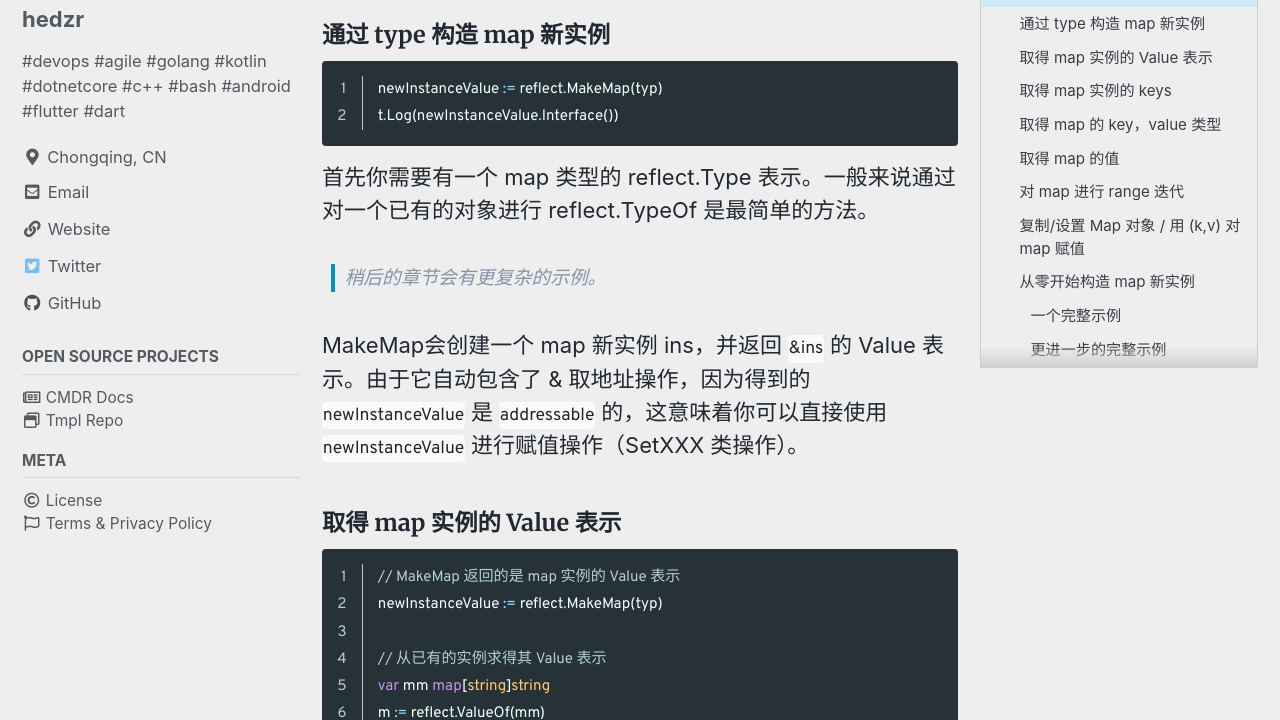
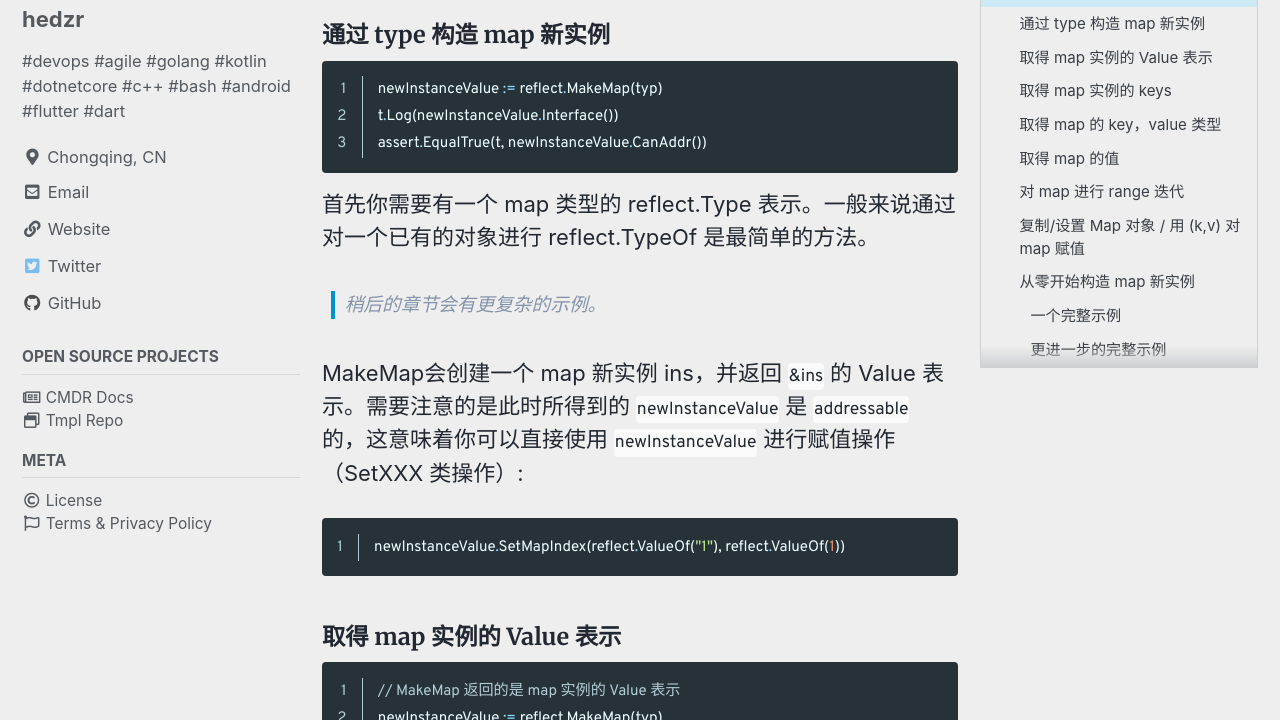
Before and after one commit to hedzr/hedzr.github.io, a Jekyll site: the page built from _posts/2020-11-08-golang-reflect-2.md, in a window 1280 px wide and 900 px high, scrolled down 1766 px, cut to the strip 180-900 px from the top of the window. Built offline with Jekyll 4.4.1, drawn with Linux system fonts in a browser that asks for light colours; cached includes are drawn as plain includes; some web fonts are replaced; comment, search, counter and statistics services are not loaded.

Commit message:
fix some text

````diff
--- a/_posts/2020-11-08-golang-reflect-2.md
+++ b/_posts/2020-11-08-golang-reflect-2.md
@@ -70,13 +70,20 @@ t.Log(typ)
 ```go
 newInstanceValue := reflect.MakeMap(typ)
 t.Log(newInstanceValue.Interface())
+assert.EqualTrue(t, newInstanceValue.CanAddr())
 ```
 
 首先你需要有一个 map 类型的 reflect.Type 表示。一般来说通过对一个已有的对象进行 reflect.TypeOf 是最简单的方法。
 
 > 稍后的章节会有更复杂的示例。
 
-MakeMap会创建一个 map 新实例 ins，并返回 `&ins` 的 Value 表示。由于它自动包含了 & 取地址操作，因为得到的 `newInstanceValue` 是 `addressable` 的，这意味着你可以直接使用 `newInstanceValue` 进行赋值操作（SetXXX 类操作）。
+MakeMap会创建一个 map 新实例 ins，并返回 `&ins` 的 Value 表示。需要注意的是此时所得到的 `newInstanceValue` 是 `addressable` 的，这意味着你可以直接使用 `newInstanceValue` 进行赋值操作（SetXXX 类操作）:
+
+```go
+newInstanceValue.SetMapIndex(reflect.ValueOf("1"), reflect.ValueOf(1))
+```
+
+
 
 
 
````
